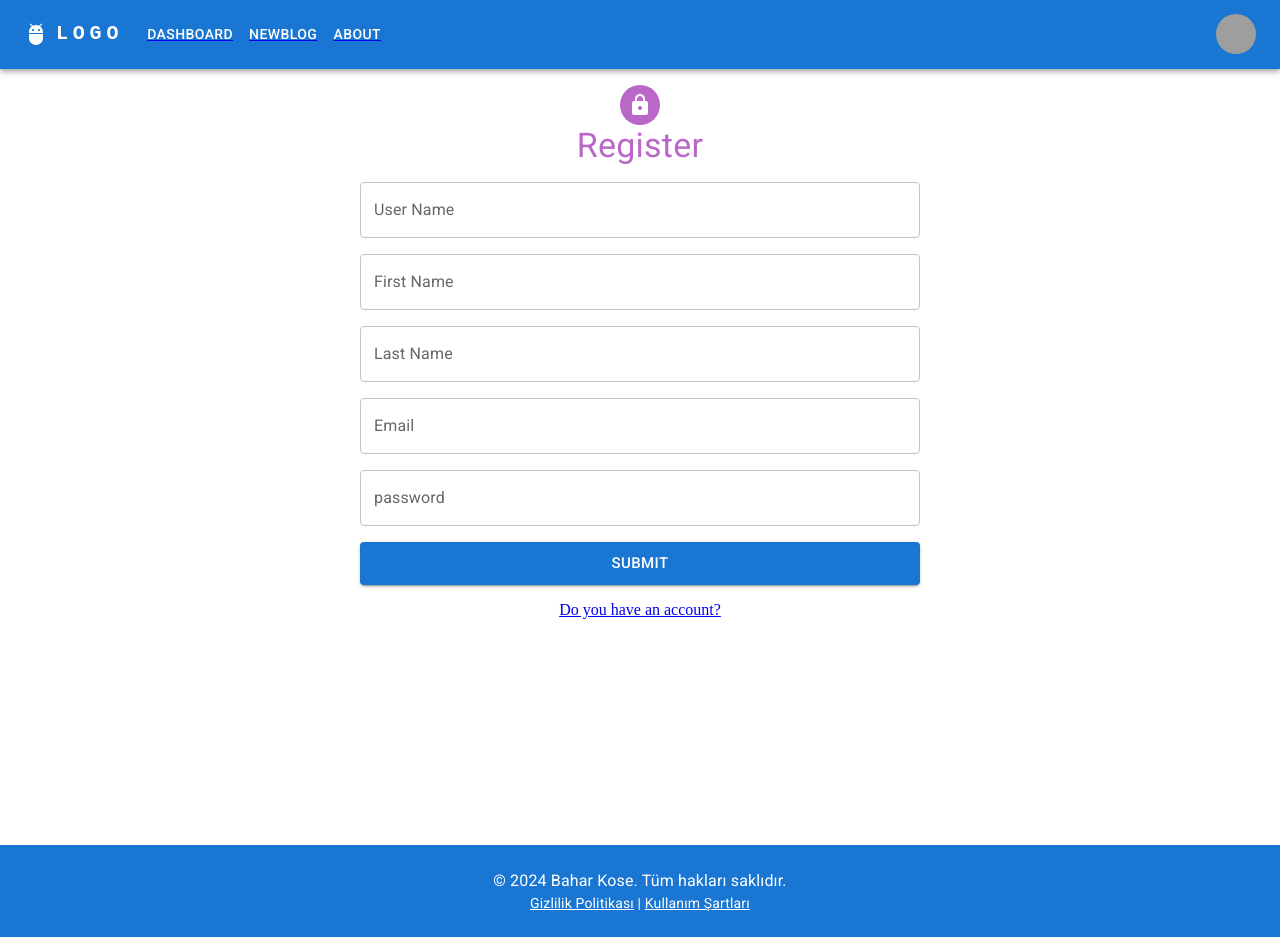
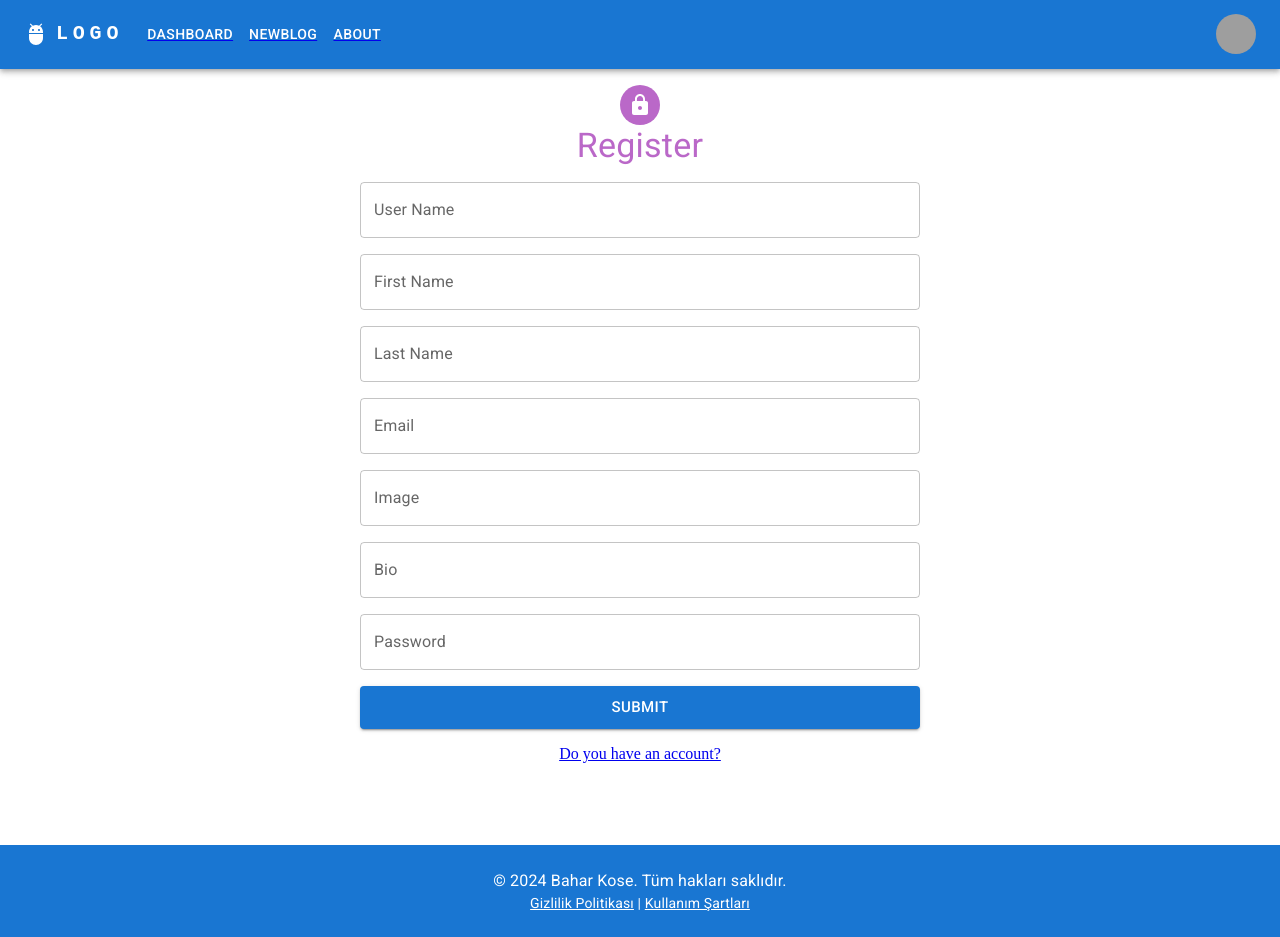
Before and after one commit to baharkose/blogapp, a React (Create React App) app: page /auth/register in a window 1280 px wide. Built offline with nearby package versions, Linux system fonts and the light colour scheme; grey boxes are pictures that could not be loaded.

Commit message:
edit register form height

```diff
--- a/src/components/RegisterForm.jsx
+++ b/src/components/RegisterForm.jsx
@@ -1,23 +1,35 @@
-import Box from "@mui/material/Box"
-import Button from "@mui/material/Button"
-import TextField from "@mui/material/TextField"
-import { Form } from "formik"
-import { object, string } from "yup"
+import React from "react";
+import Box from "@mui/material/Box";
+import Button from "@mui/material/Button";
+import TextField from "@mui/material/TextField";
+import { Form, useFormikContext } from "formik";
+import { object, string } from "yup";
 
 export const registerSchema = object({
   username: string()
-    .max(20, "Kullanıcı adı 10 karakterden az olmalıdır.")
+    .max(20, "Kullanıcı adı 20 karakterden az olmalıdır.")
     .required("Kullanıcı adı zorunludur"),
   firstName: string()
     .max(20, "İsim 20 karakterden az olmalıdır.")
     .required("İsim zorunludur"),
   lastName: string()
-    .max(20, "Soyisim 30 karakterden az olmalıdır.")
+    .max(20, "Soyisim 20 karakterden az olmalıdır.")
     .required("Soyisim zorunludur"),
-
   email: string()
     .email("Lütfen geçerli bir email giriniz.")
     .required("Email zorunludur"),
+  // image: string()
+  //   .test(
+  //     "fileSize",
+  //     "Dosya boyutu çok büyük",
+  //     (value) => !value || (value && value.size <= 1024 * 1024)
+  //   )
+  //   .test(
+  //     "fileType",
+  //     "Sadece resim dosyaları kabul edilir",
+  //     (value) => !value || (value && ["image/jpg", "image/jpeg", "image/png"].includes(value.type))
+  //   ),
+  image: string().url("Lütfen geçerli bir resim URL'si giriniz."),
   password: string()
     .required("Şifre zorunludur")
     .min(8, "Şifre en az 8 karakter olmalıdır")
@@ -26,7 +38,35 @@ export const registerSchema = object({
     .matches(/[a-z]/, "Şifre bir küçük harf içermelidir")
     .matches(/[A-Z]/, "Şifre bir büyük harf içermelidir")
     .matches(/[!/[@$!%*?&]+/, "Şifre bir özel karakter içermelidir"),
-})
+});
+
+const FileUpload = ({ name }) => {
+  const { setFieldValue } = useFormikContext();
+
+  const handleChange = (event) => {
+    const file = event.currentTarget.files[0];
+    setFieldValue(name, file);
+  };
+
+  return (
+    <div>
+      <input
+        accept="image/*"
+        style={{ display: "none" }}
+        id="raised-button-file"
+        multiple
+        type="file"
+        onChange={handleChange}
+      />
+      <label htmlFor="raised-button-file">
+        <Button variant="contained" component="span">
+          Upload
+        </Button>
+      </label>
+      {name && <span>{name}</span>}
+    </div>
+  );
+};
 
 const RegisterForm = ({
   values,
@@ -41,7 +81,6 @@ const RegisterForm = ({
         <TextField
           label="User Name"
           name="username"
-          id="userName"
           type="text"
           variant="outlined"
           value={values.username}
@@ -53,7 +92,6 @@ const RegisterForm = ({
         <TextField
           label="First Name"
           name="firstName"
-          id="firstName"
           type="text"
           variant="outlined"
           value={values.firstName}
@@ -65,7 +103,6 @@ const RegisterForm = ({
         <TextField
           label="Last Name"
           name="lastName"
-          id="lastName"
           type="text"
           variant="outlined"
           value={values.lastName}
@@ -77,7 +114,6 @@ const RegisterForm = ({
         <TextField
           label="Email"
           name="email"
-          id="email"
           type="email"
           variant="outlined"
           value={values.email}
@@ -86,10 +122,32 @@ const RegisterForm = ({
           error={touched.email && Boolean(errors.email)}
           helperText={errors.email}
         />
+        {/* <FileUpload name="image" /> */}
         <TextField
-          label="password"
+          label="Image"
+          name="image"
+          type="text"
+          variant="outlined"
+          value={values.image}
+          onChange={handleChange}
+          onBlur={handleBlur}
+          error={touched.image && Boolean(errors.image)}
+          helperText={errors.image}
+        />
+        <TextField
+          label="Bio"
+          name="bio"
+          type="text"
+          variant="outlined"
+          // value={values.bio}
+          onChange={handleChange}
+          onBlur={handleBlur}
+          // error={touched.bio && Boolean(errors.bio)}
+          // helperText={errors.bio}
+        />
+        <TextField
+          label="Password"
           name="password"
-          id="password"
           type="password"
           variant="outlined"
           value={values.password}
@@ -103,7 +161,7 @@ const RegisterForm = ({
         </Button>
       </Box>
     </Form>
-  )
-}
+  );
+};
 
-export default RegisterForm
+export default RegisterForm;
--- a/src/components/auth/Register.jsx
+++ b/src/components/auth/Register.jsx
@@ -8,9 +8,18 @@ import Box from "@mui/material/Box";
 import { Link } from "react-router-dom";
 import RegisterForm, { registerSchema } from "../RegisterForm";
 import { Formik } from "formik";
+import { useEffect, useState, useRef } from "react";
 // import useAuthCalls from "../service/useAuthCalls"
 
 const Register = () => {
+  const formRef = useRef(null);
+  const [formHeight, setFormHeight] = useState(0);
+
+  useEffect(() => {
+    if (formRef.current) {
+      setFormHeight(formRef.current.clientHeight);
+    }
+  }, []);
   // const { register } = useAuthCalls()
 
   return (
@@ -25,7 +34,7 @@ const Register = () => {
           p: 2,
         }}
       >
-        <Grid item xs={12} sm={10} md={6}>
+        <Grid item xs={12} sm={10} md={6} ref={formRef}>
           <Avatar
             sx={{
               backgroundColor: "secondary.light",
@@ -51,6 +60,8 @@ const Register = () => {
               firstName: "",
               lastName: "",
               email: "",
+              bio: "",
+              image: "",
               password: "",
             }}
             validationSchema={registerSchema}
@@ -66,6 +77,9 @@ const Register = () => {
             <Link to="login">Do you have an account?</Link>
           </Box>
         </Grid>
+        <Grid item style={{ height: formHeight }}>
+          {/* Boşluk için ek içerik gerekmez */}
+        </Grid>
       </Grid>
     </Container>
   );
```
